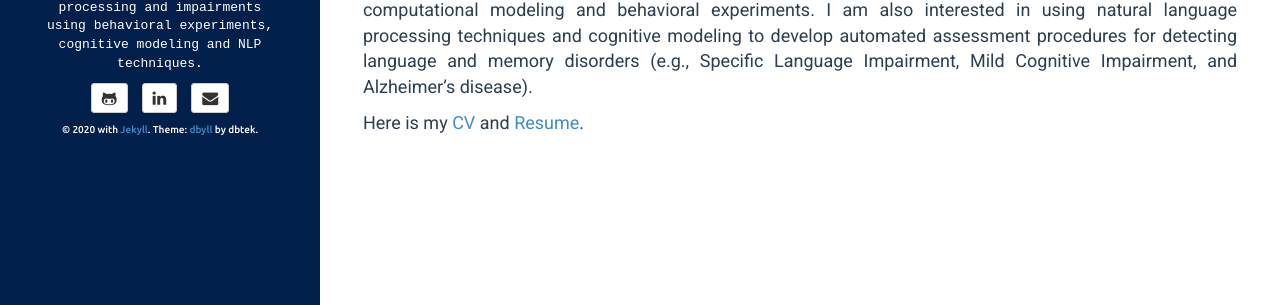
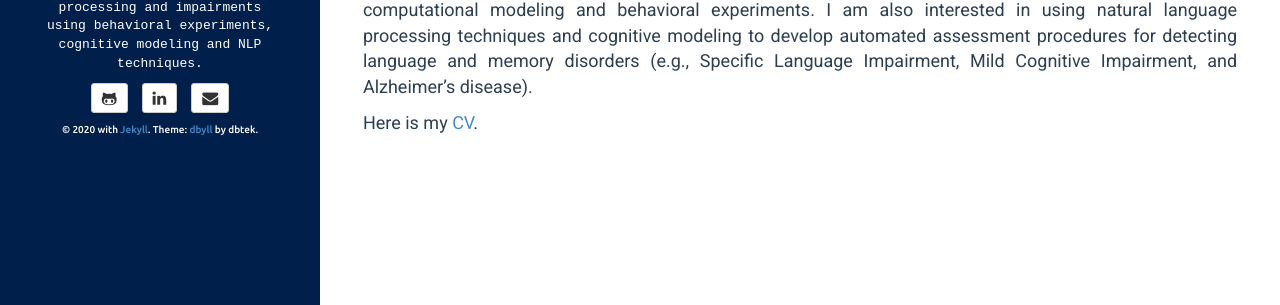
Before and after one commit to mengyangq/mengyangq.github.io, a Jekyll site: the page built from index.html, in a window 1280 px wide. Shown: the part 309-614 px from the top of the page. Built offline with Jekyll 4.4.1, drawn with Linux system fonts in a browser that asks for light colours.

Commit message:
Update me.md

```diff
--- a/_includes/me.md
+++ b/_includes/me.md
@@ -4,4 +4,4 @@ I am a Ph.D. candidate in the [Department of Communicative Disorders and Science
 
 My current research focuses on obtaining a better understanding of how the amount and content of linguistic experience influences language representation and processing in healthy cognitive aging using computational modeling and behavioral experiments. I am also interested in using natural language processing techniques and cognitive modeling to develop automated assessment procedures for detecting language and memory disorders (e.g., Specific Language Impairment, Mild Cognitive Impairment, and Alzheimer’s disease).
 
-Here is my [CV](../pub/CV.pdf) and [Resume](../pub/Resume.pdf).
+Here is my [CV](../pub/CV_Mengyang.pdf).
```
